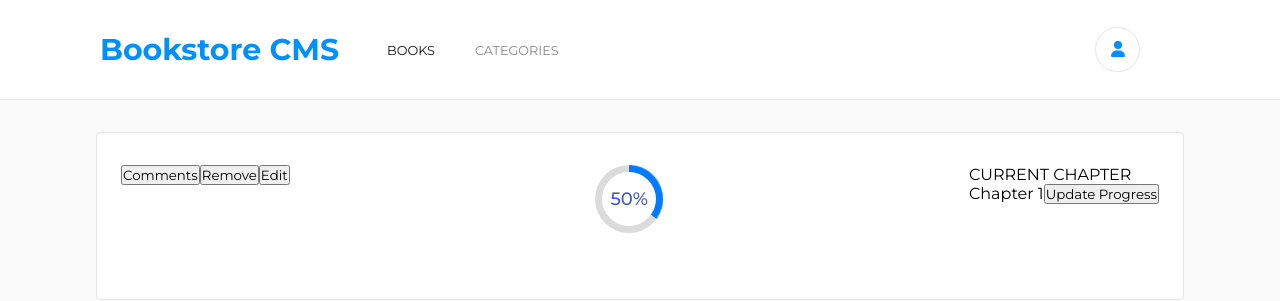
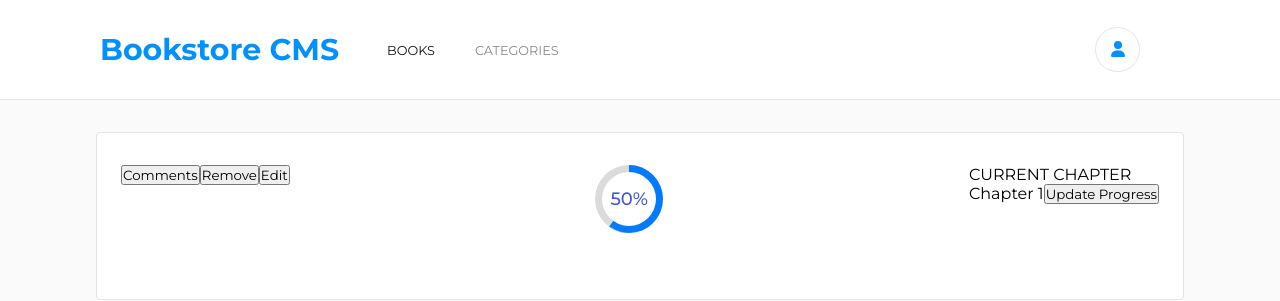
Before and after one commit to hsztan/book-store, a React (Create React App) app: page / in a window 1280 px wide. Both pictures are taken after typing "Sample", "Sample" into the empty fields and a click on the button "Add Book". Shown: the top 301 px of the page. Built offline with nearby package versions, Linux system fonts and the light colour scheme; no server answers.

Commit message:
Style progress-bar animation 75%

```diff
--- a/src/components/progress-bar/ProgressBar.style.scss
+++ b/src/components/progress-bar/ProgressBar.style.scss
@@ -2,6 +2,7 @@
   $azure: #007bff;
   $size: 4.25rem;
   $size-inner: calc($size * .80);
+  $animation-time: 2s;
 
   .circular {
     height: $size;
@@ -52,7 +53,7 @@
         .left {
           .progress {
               z-index: 1;
-              animation: left 4s linear both;
+              animation: left $animation-time linear both;
             }
 
             @keyframes left {
@@ -67,13 +68,13 @@
           z-index: 3;
 
           .progress {
-              animation: right 4s linear both;
-              animation-delay: 4s;
+              animation: right $animation-time linear both;
+              animation-delay: $animation-time;
             }
 
             @keyframes right {
               100% {
-                transform: rotate(180deg);
+                transform: rotate(90deg);
               }
             }
         }
```
